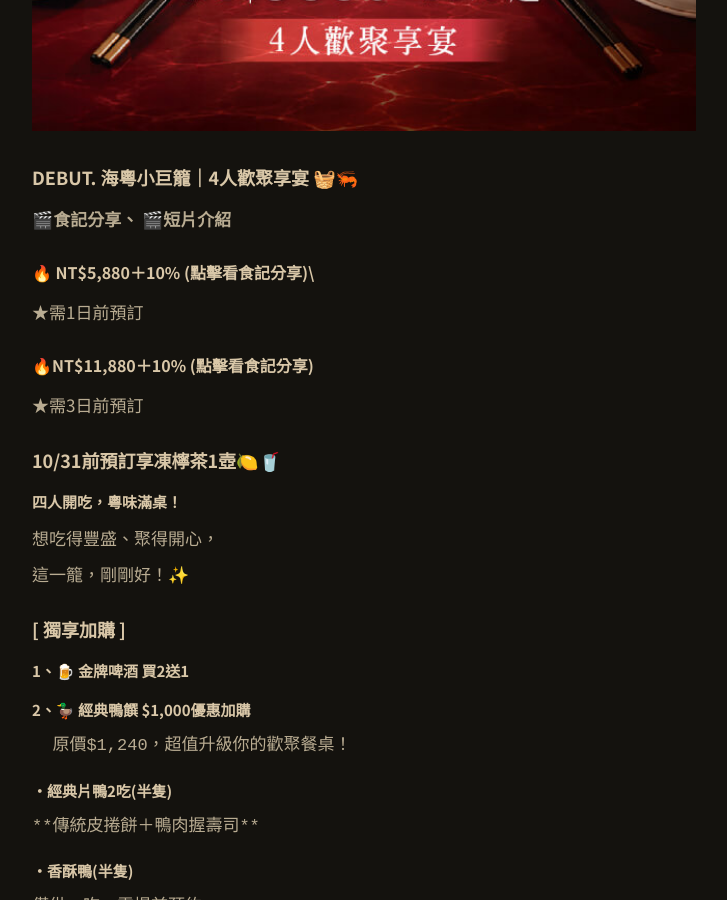
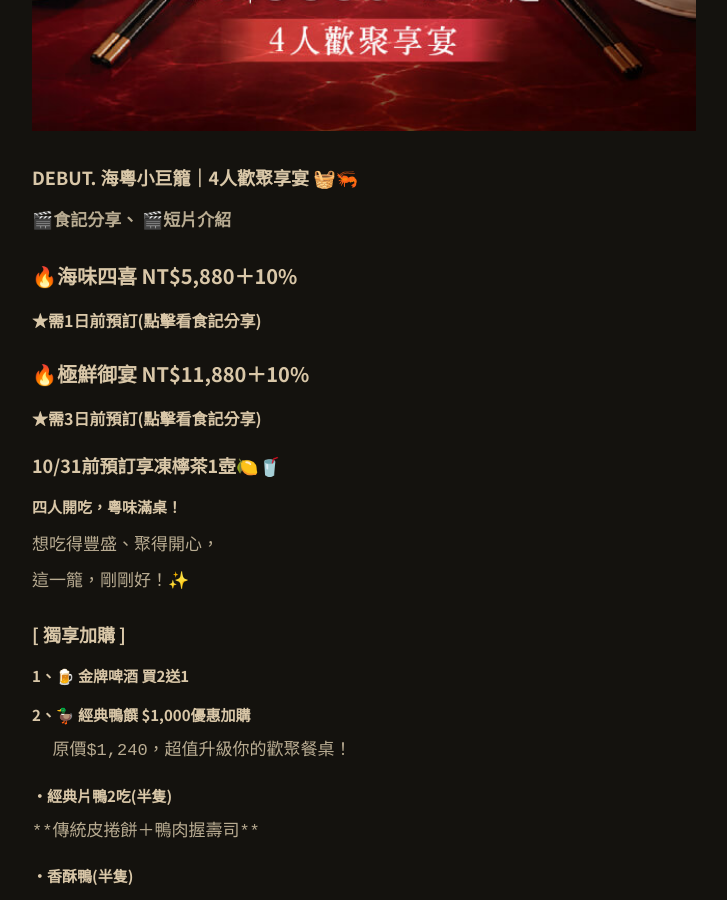
Before and after one commit to yanxianglou/yanxianglou.github.io, a Jekyll site: the page built from _news/2026-09-14-hai-yue-xiao-ju-long.md, in a window 1280 px wide and 900 px high, scrolled down 949 px. Shown: the whole window, without its empty margins (276-1003 px from the left). Built offline with Jekyll 4.4.1, drawn with Linux system fonts in a browser that asks for light colours.

Commit message:
Update 最新消息 “2026-09-14-hai-yue-xiao-ju-long”

```diff
--- a/_news/2026-09-14-hai-yue-xiao-ju-long.md
+++ b/_news/2026-09-14-hai-yue-xiao-ju-long.md
@@ -9,12 +9,13 @@
 
 **🎬[食記分享](https://www.instagram.com/p/DeE4yO_hFG5/)、 🎬[短片介紹](https://www.youtube.com/shorts/u73n2mplDJw)**
 
-#### 🔥 [NT$5,880＋10%](https://www.instagram.com/p/DeMAH99xGow/) (點擊看食記分享)\
-★需1日前預訂
+## **🔥[海味四喜](https://www.instagram.com/p/DeMAH99xGow/) [NT$5,880＋10%](https://www.instagram.com/p/DeMAH99xGow/)**
 
-#### 🔥[NT$11,880＋10% ](https://www.instagram.com/p/DeE4yO_hFG5/) (點擊看食記分享)
+#### ★需1日前預訂**(點擊看食記分享)**
 
-★需3日前預訂
+## **🔥[極鮮御宴 ](https://www.instagram.com/p/DeE4yO_hFG5/)[NT$11,880＋10% ](https://www.instagram.com/p/DeE4yO_hFG5/)**
+
+#### ★需3日前預訂**(點擊看食記分享)**
 
 ### 10/31前預訂享凍檸茶1壺🍋🥤
 
```
